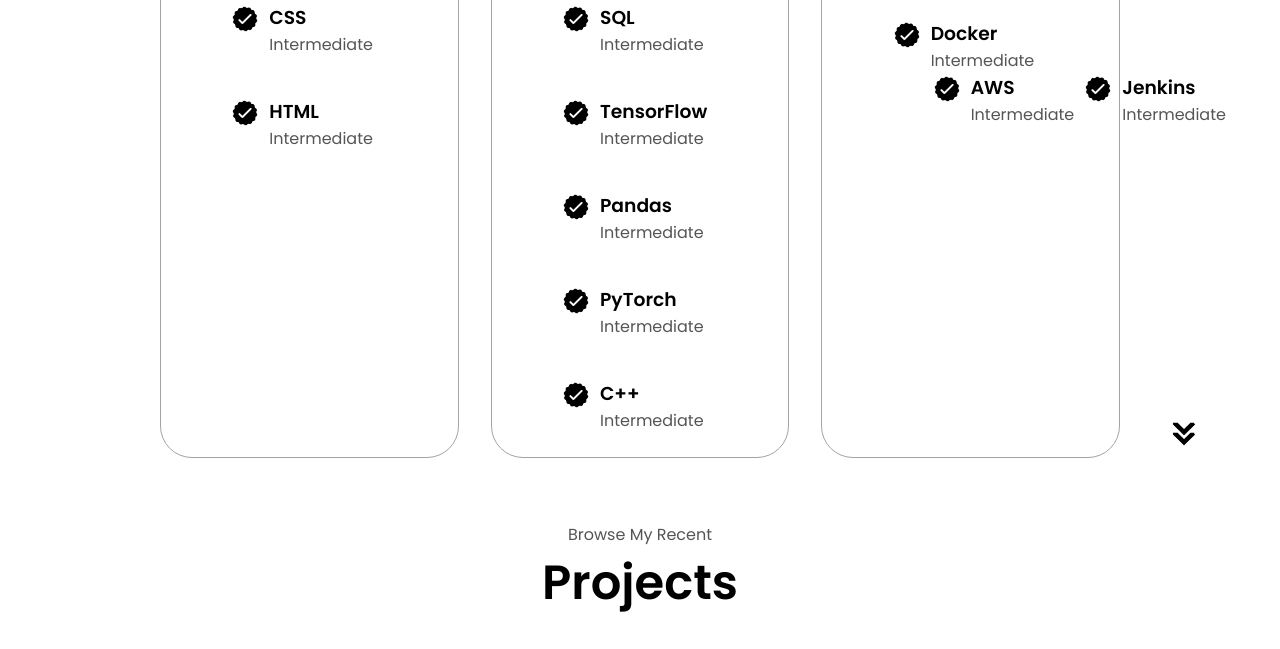
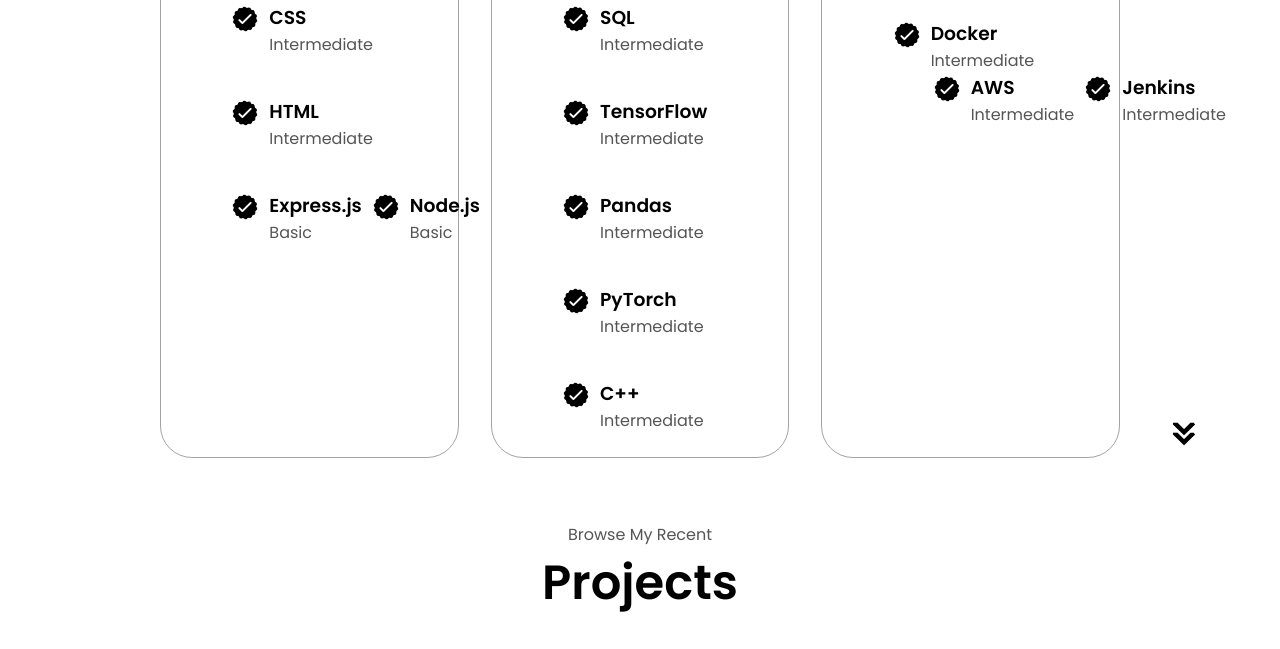
Before and after one commit to JustinGaj/Portfolio, a plain HTML site: page index.html in a window 1280 px wide. Shown: the part 2245-2894 px from the top of the page. Drawn offline with Linux system fonts and the light colour scheme.

Commit message:
Added more frontend frameworks

```diff
--- a/index.html
+++ b/index.html
@@ -197,6 +197,28 @@
                   <h3>HTML</h3>
                   <p>Intermediate</p>
                 </div>
+              </article>
+              <article>
+                <img
+                  src="./assets/checkmark.png"
+                  alt="experience icon"
+                  class="icon"
+                />
+                <div>
+                  <h3>Express.js</h3>
+                  <p>Basic</p>
+                </div>
+                <article>
+                <img
+                  src="./assets/checkmark.png"
+                  alt="experience icon"
+                  class="icon"
+                />
+                <div>
+                  <h3>Node.js</h3>
+                  <p>Basic</p>
+                </div>
+              </article>
               </article>
             </div>
           </div>
```
